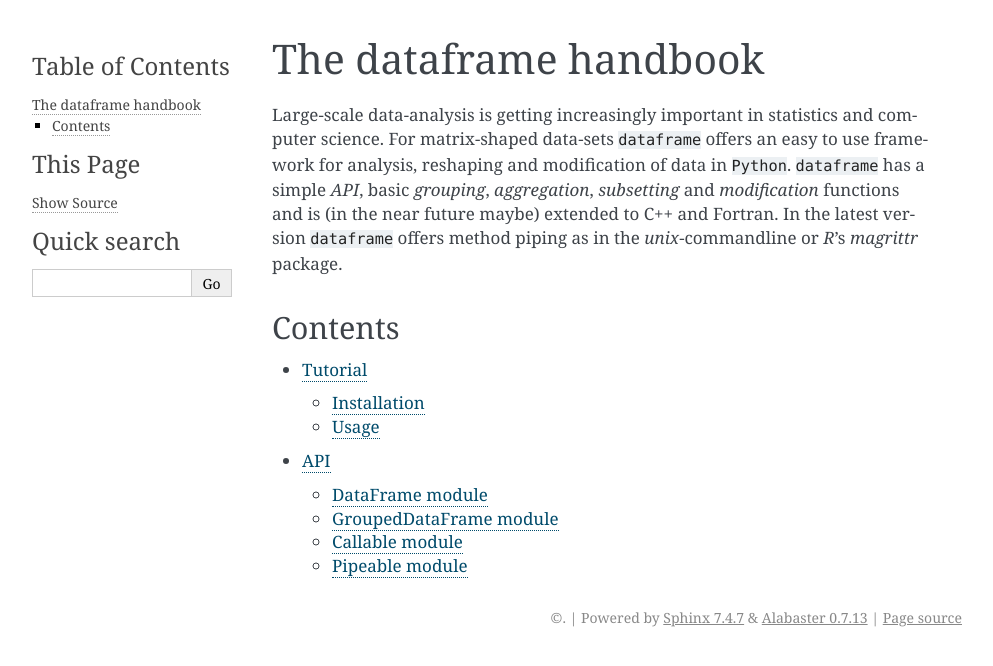
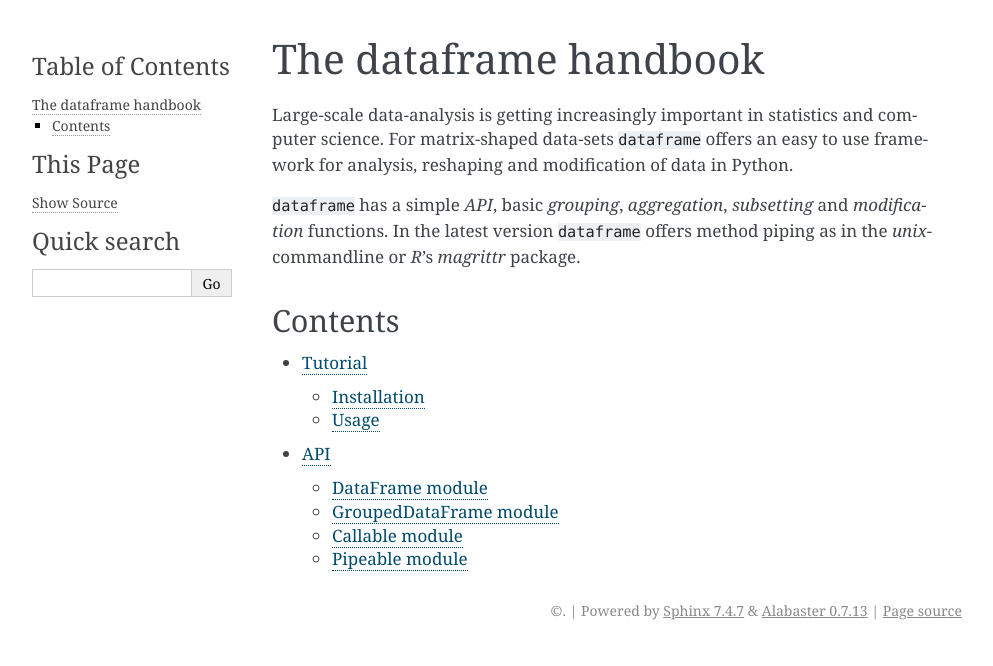
Before and after one commit to dirmeier/dataframe, a Sphinx documentation site: the page built from docs/source/index.rst, in a window 1280 px wide. Shown: the top 666 px of the page, without its empty margins (148-1141 px from the left). Built offline with Sphinx 7.4.7, drawn with Linux system fonts in a browser that asks for light colours.

Commit message:
Updated documentaion.

```diff
--- a/docs/source/index.rst
+++ b/docs/source/index.rst
@@ -4,11 +4,11 @@ The dataframe handbook
 
 Large-scale data-analysis is getting increasingly important in statistics and
 computer science. For matrix-shaped data-sets ``dataframe`` offers an easy to
-use framework for analysis, reshaping and modification of data in ``Python``.
+use framework for analysis, reshaping and modification of data in Python.
+
 ``dataframe`` has a simple *API*, basic *grouping*, *aggregation*, *subsetting*
-and *modification* functions and is (in the near future maybe) extended to C++
-and Fortran. In the latest version ``dataframe`` offers method piping as in
-the `unix`-commandline or `R`'s `magrittr` package.
+and *modification* functions. In the latest version ``dataframe`` offers
+method piping as in the `unix`-commandline or `R`'s `magrittr` package.
 
 
 Contents
```
